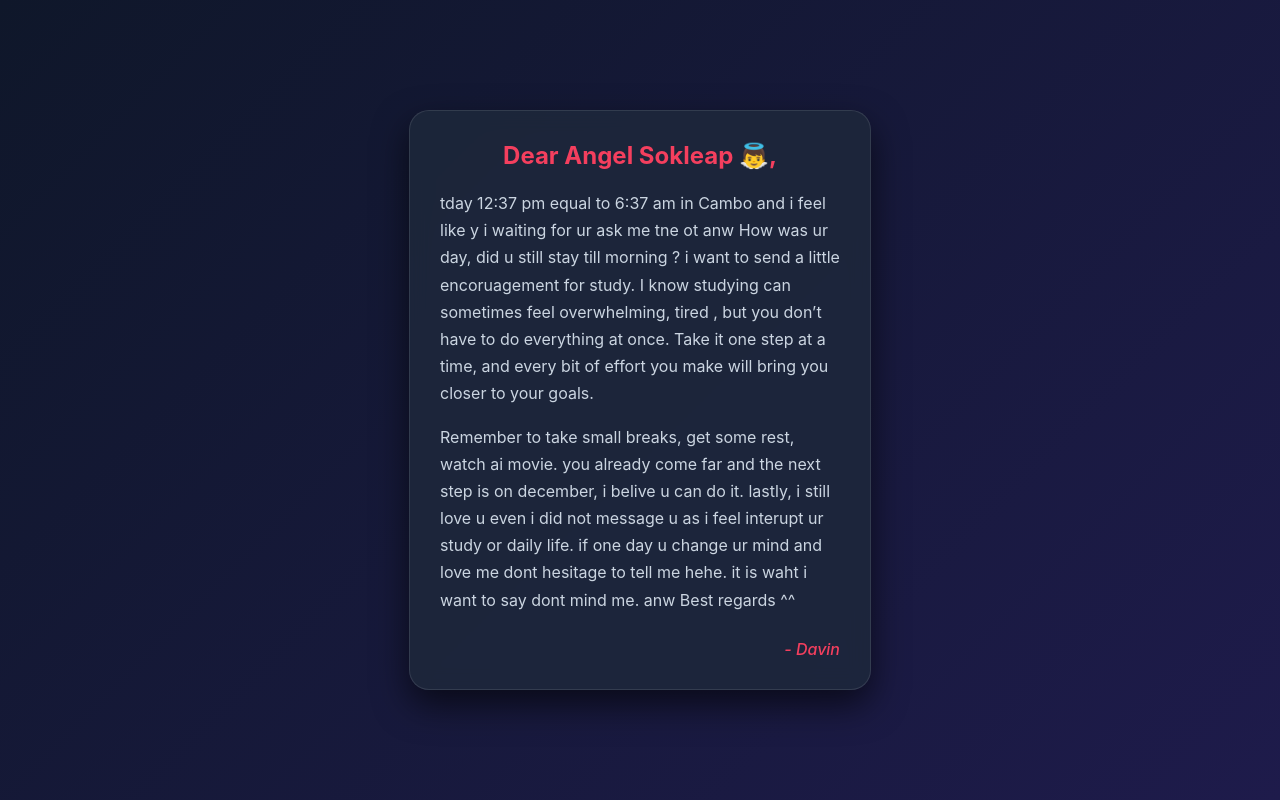
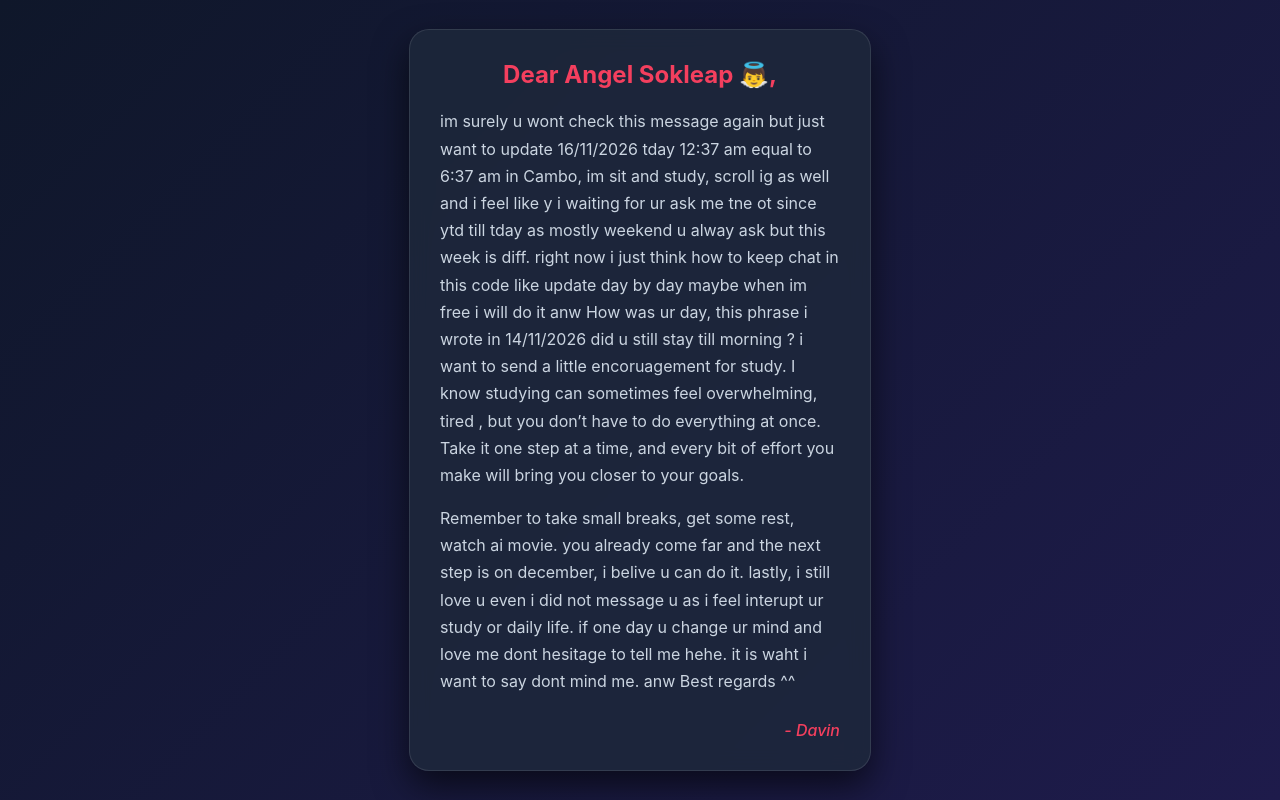
Before and after one commit to davinnok3-maker/for_angle, a plain HTML site: page index.html in a window 1280 px wide. Both pictures are taken after a click on the button "Open the Letter". Drawn offline with Linux system fonts and the light colour scheme.

Commit message:
Update index.html

```diff
--- a/index.html
+++ b/index.html
@@ -95,7 +95,8 @@
         <div id="open-view" class="hidden">
             <h2>Dear Angel Sokleap 👼,</h2>
             <p>
-                tday 12:37 pm equal to 6:37 am in Cambo and i feel like y i waiting for ur ask me tne ot anw How was ur day, did u still stay till morning ? i want to send a little encoruagement for study. I know studying can sometimes feel overwhelming, tired , but you don’t have to do everything at once. Take it one step at a time, and every bit of effort you make will bring you closer to your goals.
+                im surely u wont check this message again but just want to update
+                16/11/2026  tday 12:37 am equal to 6:37 am in Cambo, im sit and study, scroll ig as well and i feel like y i waiting for ur ask me tne ot since ytd till tday as mostly weekend u alway ask but this week is diff. right now i just think how to keep chat in this code like update day by day maybe when im free i will do it anw  How was ur day, this phrase i wrote in 14/11/2026 did u still stay till morning ? i want to send a little encoruagement for study. I know studying can sometimes feel overwhelming, tired , but you don’t have to do everything at once. Take it one step at a time, and every bit of effort you make will bring you closer to your goals.
             </p>
             <p>
                 Remember to take small breaks, get some rest, watch ai movie. you already come far and the next step is on december, i belive u can do it.
```
